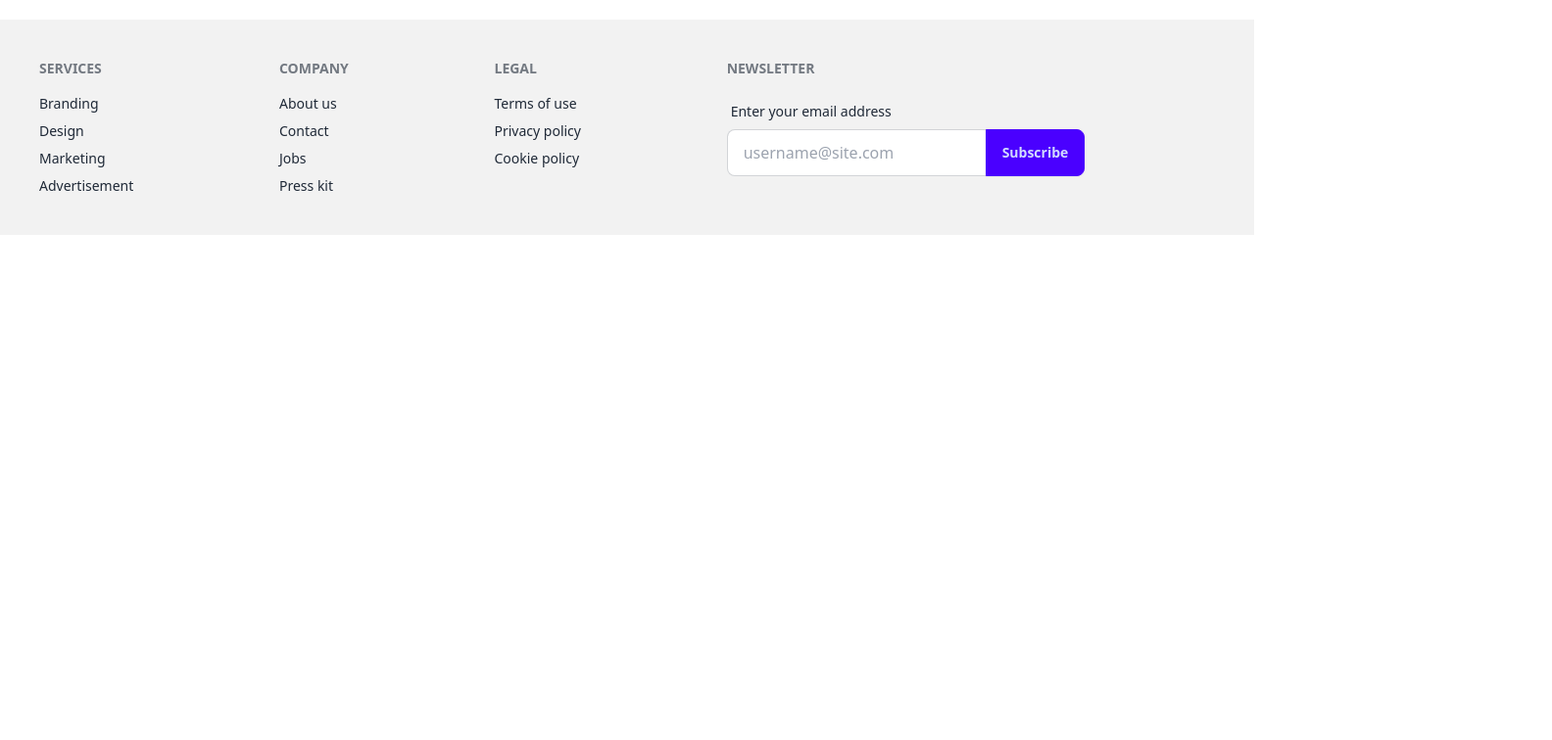
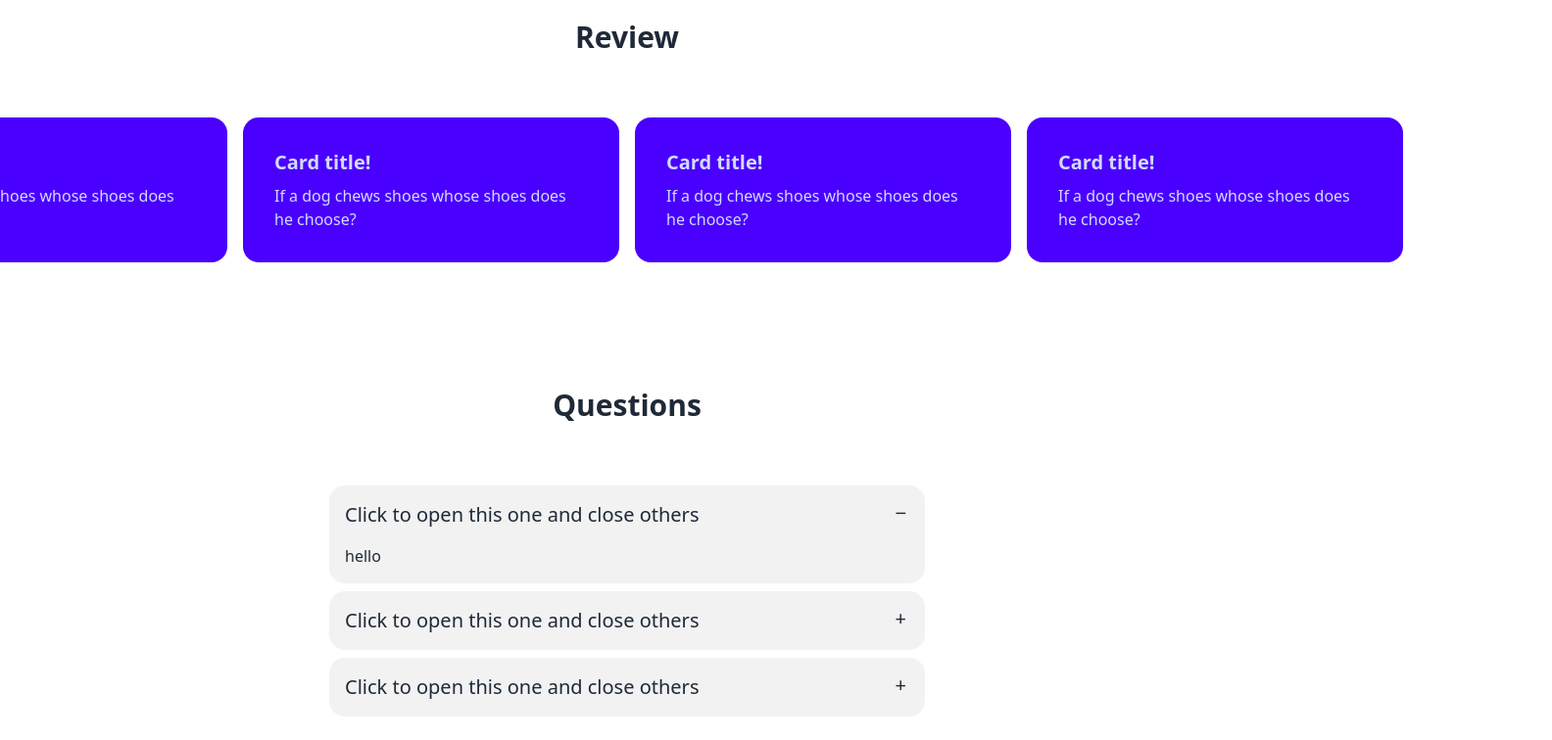
Before and after one commit to nekokaito/gadget_shop, a React (Vite) app: page / in a window 1280 px wide. Shown: the part 1640-2396 px from the top of the page at 98% size, 1584 px wide, since content can reach past the window. Before the commit the page ends 1880 px from the top, so only its background shows below. Built offline with nearby package versions, Linux system fonts and the light colour scheme.

Commit message:
User Review and Accordion done

```diff
--- /dev/null
+++ b/src/components/home/Accordion.jsx
@@ -0,0 +1,31 @@
+import React from 'react';
+
+const Accordion = () => {
+     return (
+          <div className='flex flex-col px-4 gap-2 lg:w-1/2 mx-auto'>
+               <div className="collapse collapse-plus bg-base-200">
+                    <input type="radio" name="my-accordion-3" defaultChecked />
+                    <div className="collapse-title text-xl font-medium">Click to open this one and close others</div>
+                    <div className="collapse-content">
+                         <p>hello</p>
+                    </div>
+               </div>
+               <div className="collapse collapse-plus bg-base-200">
+                    <input type="radio" name="my-accordion-3" />
+                    <div className="collapse-title text-xl font-medium">Click to open this one and close others</div>
+                    <div className="collapse-content">
+                         <p>hello</p>
+                    </div>
+               </div>
+               <div className="collapse collapse-plus bg-base-200">
+                    <input type="radio" name="my-accordion-3" />
+                    <div className="collapse-title text-xl font-medium">Click to open this one and close others</div>
+                    <div className="collapse-content">
+                         <p>hello</p>
+                    </div>
+               </div>
+          </div>
+     );
+};
+
+export default Accordion;
--- a/src/components/home/FeaturedProducts.jsx
+++ b/src/components/home/FeaturedProducts.jsx
@@ -3,7 +3,7 @@ import ProductCard from './ProductCard';
 
 const FeaturedProducts = () => {
      return (
-          <div className='flex items-center  justify-between gap-4'>
+          <div className='flex px-4 flex-col lg:flex-row items-center justify-center gap-4'>
 
 
                <ProductCard></ProductCard>
--- /dev/null
+++ b/src/components/home/ReviewCard.jsx
@@ -0,0 +1,17 @@
+import React from 'react';
+
+const ReviewCard = () => {
+     return (
+          <div>
+               <div className="card bg-primary text-primary-content w-96">
+                    <div className="card-body">
+                         <h2 className="card-title">Card title!</h2>
+                         <p>If a dog chews shoes whose shoes does he choose?</p>
+
+                    </div>
+               </div>
+          </div>
+     );
+};
+
+export default ReviewCard;
--- /dev/null
+++ b/src/components/home/UserReview.jsx
@@ -0,0 +1,15 @@
+import React from 'react';
+import ReviewCard from './ReviewCard';
+
+const UserReview = () => {
+     return (
+          <div className='flex flex-col px-4 lg:flex-row items-center justify-center gap-4'>
+               <ReviewCard></ReviewCard>
+               <ReviewCard></ReviewCard>
+               <ReviewCard></ReviewCard>
+               <ReviewCard></ReviewCard>
+          </div>
+     );
+};
+
+export default UserReview;
--- a/src/pages/home/Home.jsx
+++ b/src/pages/home/Home.jsx
@@ -1,15 +1,27 @@
 import React from 'react';
 import Banner from '../../components/home/Banner';
 import FeaturedProducts from '../../components/home/FeaturedProducts';
+import UserReview from '../../components/home/UserReview';
+import Accordion from '../../components/home/Accordion';
 
 const Home = () => {
      return (
           <div>
                <Banner></Banner>
 
-               <div className='my-32'>
-                    <h1 className='mb-16 text-center font-bold text-3xl'>Featured Products</h1>
-                    <FeaturedProducts></FeaturedProducts>
+               <div className='container mx-auto'>
+                    <div className='my-32'>
+                         <h1 className='mb-16 text-center font-bold text-3xl'>Featured Products</h1>
+                         <FeaturedProducts></FeaturedProducts>
+                    </div>
+                    <div className='my-32'>
+                         <h1 className='mb-16 text-center font-bold text-3xl'>Review</h1>
+                         <UserReview></UserReview>
+                    </div>
+                    <div className='my-32'>
+                         <h1 className='mb-16 text-center font-bold text-3xl'>Questions</h1>
+                         <Accordion></Accordion>
+                    </div>
                </div>
           </div>
      );
```
